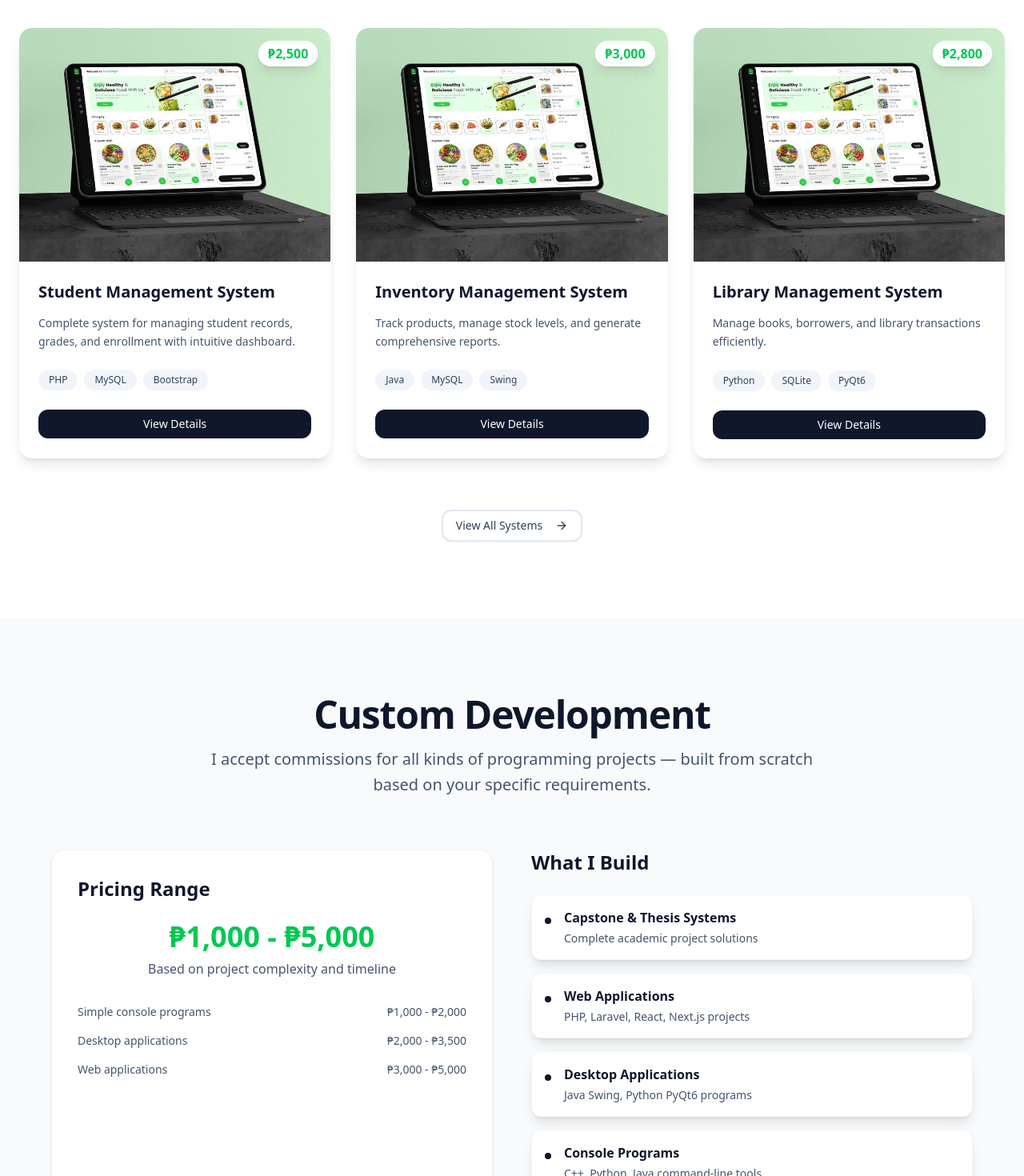
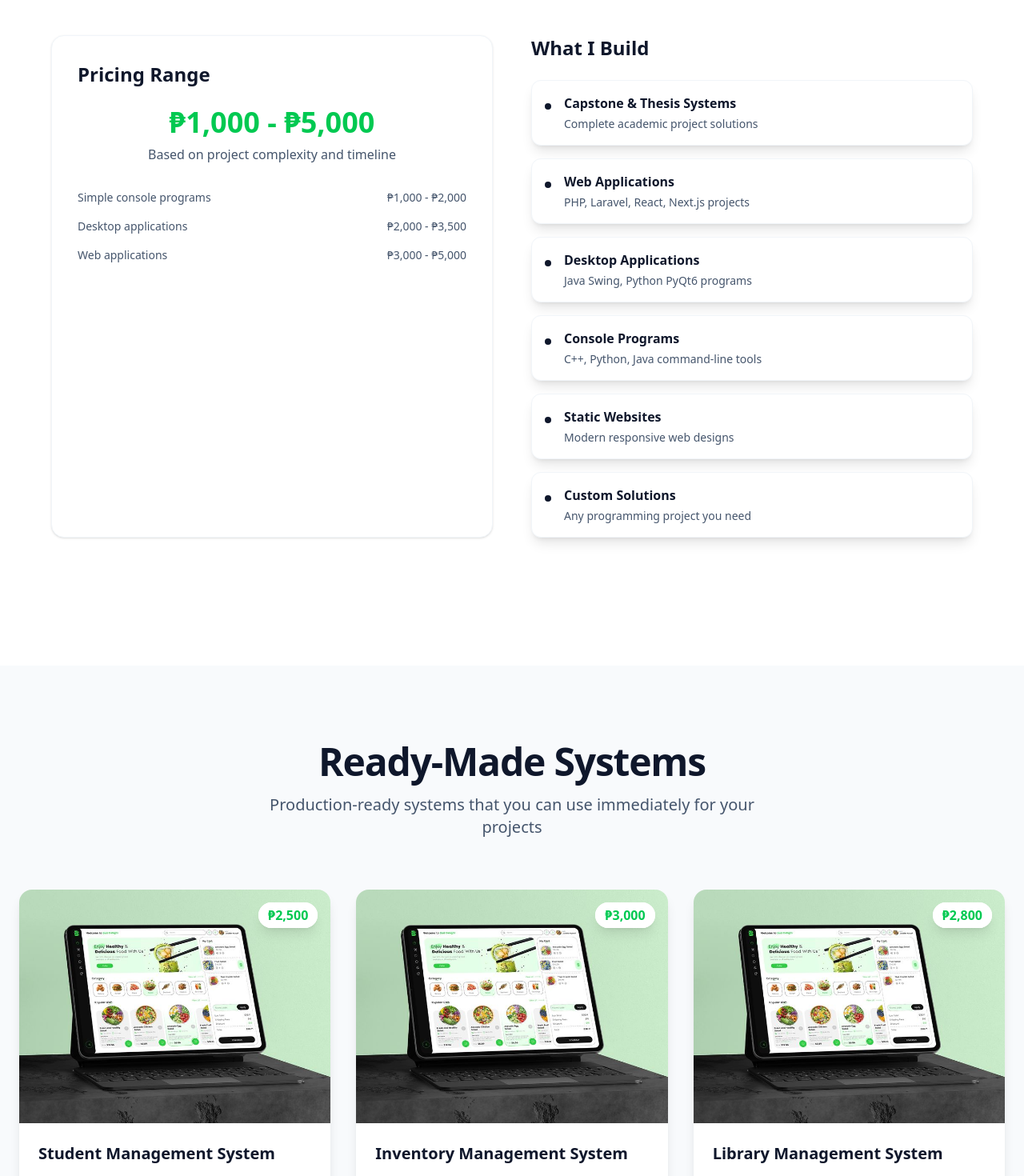
Before and after one commit to Kreliannn/commision_portfolio, a Next.js app: page / in a window 1280 px wide. Shown: the part 1140-2610 px from the top of the page at 80% size. Built offline with nearby package versions, Linux system fonts and the light colour scheme.

Commit message:
change layout

```diff
--- a/src/app/page.tsx
+++ b/src/app/page.tsx
@@ -84,8 +84,68 @@ export default function HomePage() {
 
 
 
-      {/* System For Sale Section */}
-      <section id="systems" className="px-6 py-24">
+
+
+      {/* Commission Info Section */}
+      <section id="commission" className="px-6 py-24 ">
+        <div className="max-w-6xl mx-auto">
+          <div className="text-center mb-16">
+            <h2 className="text-3xl md:text-5xl font-bold tracking-tight mb-4">Custom Development</h2>
+            <p className="text-xl text-slate-600 max-w-3xl mx-auto leading-relaxed">
+              I accept commissions for all kinds of programming projects — built from scratch based on your specific
+              requirements.
+            </p>
+          </div>
+
+          <div className="grid lg:grid-cols-2 gap-12 mb-16">
+
+
+            <div className="bg-white rounded-2xl p-8 border border-slate-100 shadow-sm">
+              <h3 className="text-2xl font-bold mb-6">Pricing Range</h3>
+              <div className="text-center mb-8">
+                <div className="text-4xl font-bold text-green-500 mb-2">₱1,000 - ₱5,000</div>
+                <p className="text-slate-600">Based on project complexity and timeline</p>
+              </div>
+              <div className="space-y-4 text-sm text-slate-600">
+                <div className="flex justify-between">
+                  <span>Simple console programs</span>
+                  <span className="font-medium">₱1,000 - ₱2,000</span>
+                </div>
+                <div className="flex justify-between">
+                  <span>Desktop applications</span>
+                  <span className="font-medium">₱2,000 - ₱3,500</span>
+                </div>
+                <div className="flex justify-between">
+                  <span>Web applications</span>
+                  <span className="font-medium">₱3,000 - ₱5,000</span>
+                </div>
+              </div>
+
+            </div>
+
+
+             <div className="space-y-8">
+              <h3 className="text-2xl font-semibold mb-6">What I Build</h3>
+              <div className="grid gap-4">
+                {services.map((service, index) => (
+                  <div key={index} className="flex items-start gap-4 p-4 bg-white rounded-xl border border-slate-100 shadow-lg">
+                    <div className="w-2 h-2 bg-slate-900 rounded-full mt-3 flex-shrink-0"></div>
+                    <div>
+                      <h4 className="font-semibold text-slate-900 mb-1">{service.title}</h4>
+                      <p className="text-slate-600 text-sm">{service.desc}</p>
+                    </div>
+                  </div>
+                ))}
+              </div>
+            </div>
+
+          </div>
+        </div>
+      </section>
+
+
+       {/* System For Sale Section */}
+      <section id="systems" className="px-6 py-24 bg-slate-50">
         <div className="max-w-7xl mx-auto">
           <div className="text-center mb-16">
             <h2 className="text-3xl md:text-5xl font-bold tracking-tight mb-4">Ready-Made Systems</h2>
@@ -148,121 +208,14 @@ export default function HomePage() {
         </div>
       </section>
 
-      {/* Commission Info Section */}
-      <section id="commission" className="px-6 py-24 bg-slate-50">
-        <div className="max-w-6xl mx-auto">
-          <div className="text-center mb-16">
-            <h2 className="text-3xl md:text-5xl font-bold tracking-tight mb-4">Custom Development</h2>
-            <p className="text-xl text-slate-600 max-w-3xl mx-auto leading-relaxed">
-              I accept commissions for all kinds of programming projects — built from scratch based on your specific
-              requirements.
-            </p>
-          </div>
-
-          <div className="grid lg:grid-cols-2 gap-12 mb-16">
-
-
-            <div className="bg-white rounded-2xl p-8 border border-slate-100 shadow-sm">
-              <h3 className="text-2xl font-bold mb-6">Pricing Range</h3>
-              <div className="text-center mb-8">
-                <div className="text-4xl font-bold text-green-500 mb-2">₱1,000 - ₱5,000</div>
-                <p className="text-slate-600">Based on project complexity and timeline</p>
-              </div>
-              <div className="space-y-4 text-sm text-slate-600">
-                <div className="flex justify-between">
-                  <span>Simple console programs</span>
-                  <span className="font-medium">₱1,000 - ₱2,000</span>
-                </div>
-                <div className="flex justify-between">
-                  <span>Desktop applications</span>
-                  <span className="font-medium">₱2,000 - ₱3,500</span>
-                </div>
-                <div className="flex justify-between">
-                  <span>Web applications</span>
-                  <span className="font-medium">₱3,000 - ₱5,000</span>
-                </div>
-              </div>
-
-            </div>
-
-
-             <div className="space-y-8">
-              <h3 className="text-2xl font-semibold mb-6">What I Build</h3>
-              <div className="grid gap-4">
-                {services.map((service, index) => (
-                  <div key={index} className="flex items-start gap-4 p-4 bg-white rounded-xl border border-slate-100 shadow-lg">
-                    <div className="w-2 h-2 bg-slate-900 rounded-full mt-3 flex-shrink-0"></div>
-                    <div>
-                      <h4 className="font-semibold text-slate-900 mb-1">{service.title}</h4>
-                      <p className="text-slate-600 text-sm">{service.desc}</p>
-                    </div>
-                  </div>
-                ))}
-              </div>
-            </div>
-
-          </div>
-        </div>
-      </section>
-
-      {/* Commission Projects Gallery */}
-      <section className="px-6 py-24">
-        <div className="max-w-7xl mx-auto">
-          <div className="text-center mb-16">
-            <h2 className="text-3xl md:text-5xl font-bold tracking-tight mb-4">Recent Work</h2>
-            <p className="text-xl text-slate-600">Sample projects I've built for clients</p>
-          </div>
-          <div className="grid grid-cols-1 md:grid-cols-2 lg:grid-cols-3 gap-8">
-            {sampleProjects.map((project) => (
-              <Card
-                key={project.id}
-                className=" p-0 group overflow-hidden border-0 shadow-lg hover:shadow-xl transition-all duration-300 bg-white rounded-2xl"
-              >
-                <div className="aspect-[4/3] bg-gradient-to-br from-slate-50 to-slate-100 overflow-hidden">
-                  <img
-                    src={project.image || "/placeholder.svg"}
-                    alt={project.title}
-                    className="w-full h-full object-cover group-hover:scale-105 transition-transform duration-300"
-                  />
-                </div>
-                <CardHeader className="p-6">
-                  <CardTitle className="text-xl font-semibold mb-2">{project.title}</CardTitle>
-                  <CardDescription className="text-slate-600 leading-relaxed">{project.description}</CardDescription>
-                </CardHeader>
-                <CardContent className="px-6 pb-6">
-                  <div className="flex flex-wrap gap-2 mb-6">
-                    {project.tech.map((tech) => (
-                      <Badge
-                        key={tech}
-                        variant="secondary"
-                        className="bg-slate-100 text-slate-700 hover:bg-slate-200 rounded-full px-3 py-1"
-                      >
-                        {tech}
-                      </Badge>
-                    ))}
-                  </div>
-                  <Button
-                    variant="outline"
-                    className="w-full border-slate-200 text-slate-700 hover:bg-slate-50 rounded-xl py-3 font-medium"
-                  >
-                    Case Study
-                  </Button>
-                </CardContent>
-              </Card>
-            ))}
-          </div>
-        </div>
-      </section>
 
       {/* Footer */}
       <footer className="bg-slate-900 text-white px-6 py-16">
         <div className="max-w-6xl mx-auto">
           <div className="text-center mb-12">
             <div className="flex items-center justify-center gap-3 mb-6">
-              <div className="w-10 h-10 bg-white rounded-xl flex items-center justify-center">
-                <Heart className="w-5 h-5 text-slate-900 fill-slate-900" />
-              </div>
-              <span className="text-2xl font-semibold">Blank</span>
+
+              <span className="text-2xl font-semibold">K ian Dev</span>
             </div>
             <p className="text-slate-400 max-w-md mx-auto">
               Creating custom programming solutions for students and businesses.
```
